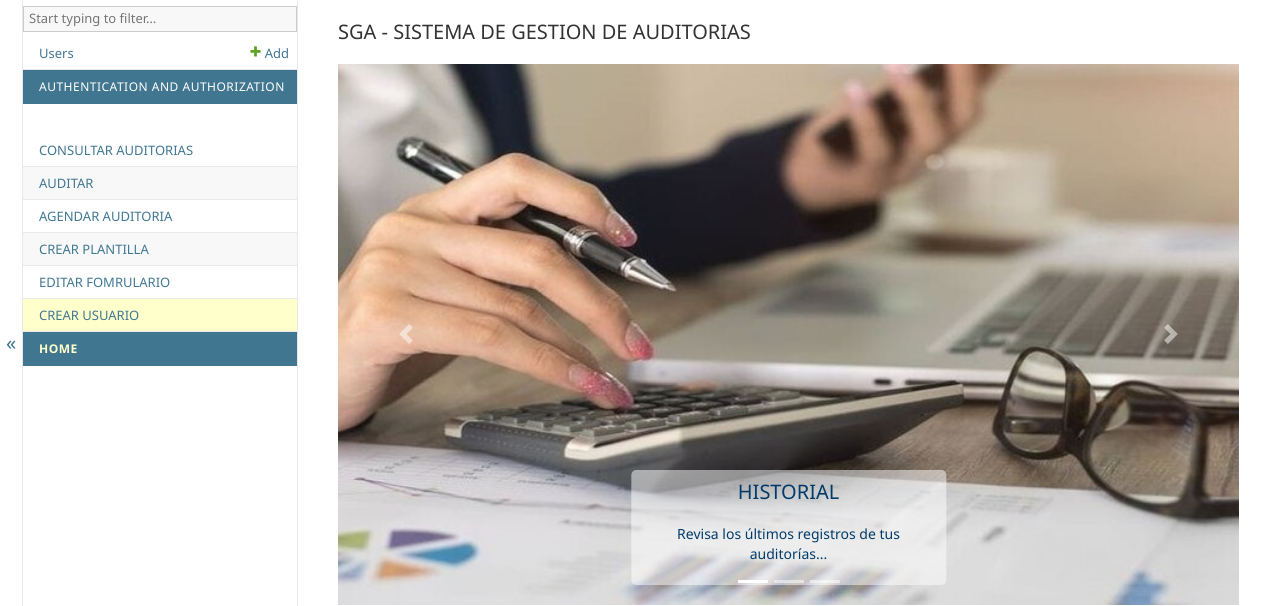
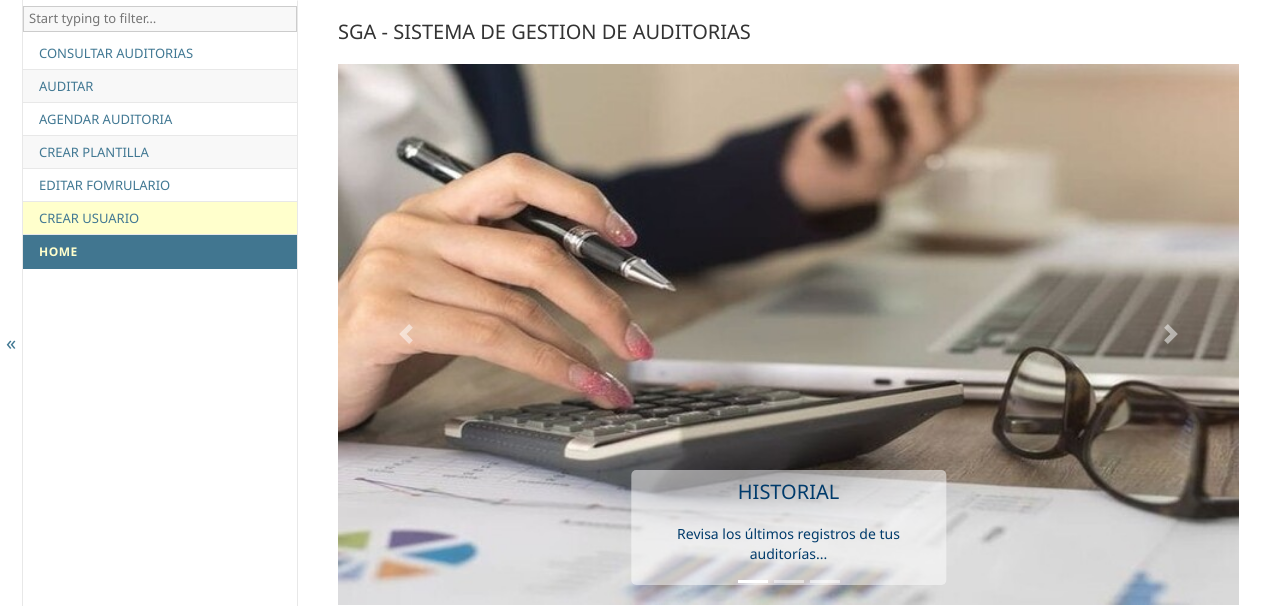
Before and after one commit to Jhonnyarias712/SISTEMA_DE_GESTION_DE_AUDITORIA, a Django app: page /LOGIN/home/ in a window 1280 px wide. Shown: the part 114-720 px from the top of the page. Run offline with Django 5.2, Linux system fonts and the light colour scheme; lists and menus that the app fills with data are empty; some libraries are stand-ins or nearby versions.

Commit message:
Se termina el sistema de gestion de auditoria.

```diff
--- a/SGA/LOGIN/templates/home_auditor.html
+++ b/SGA/LOGIN/templates/home_auditor.html
@@ -101,17 +101,7 @@
       <button class="sticky toggle-nav-sidebar" id="toggle-nav-sidebar" aria-label="Toggle navigation"></button>
       <nav class="sticky" id="nav-sidebar" aria-label="Sidebar">
         <input type="search" id="nav-filter" placeholder="Start typing to filter…" aria-label="Filter navigation items">
-        <div class="app-auth module">
-          <table>
-            <caption>
-              <a href="/admin/auth/" class="section" title="Models in the Authentication and Authorization application">Authentication and Authorization</a>
-            </caption>
-            <tr class="model-user">
-              <th scope="row"><a href="/admin/auth/user/">Users</a></th>
-              <td><a href="/admin/auth/user/add/" class="addlink">Add</a></td>
-            </tr>
-          </table>
-        </div>
+
         <div class="app-LOGIN module current-app">
           <table>
             <caption>
```
Also changed, not shown: SGA/db.sqlite3.
